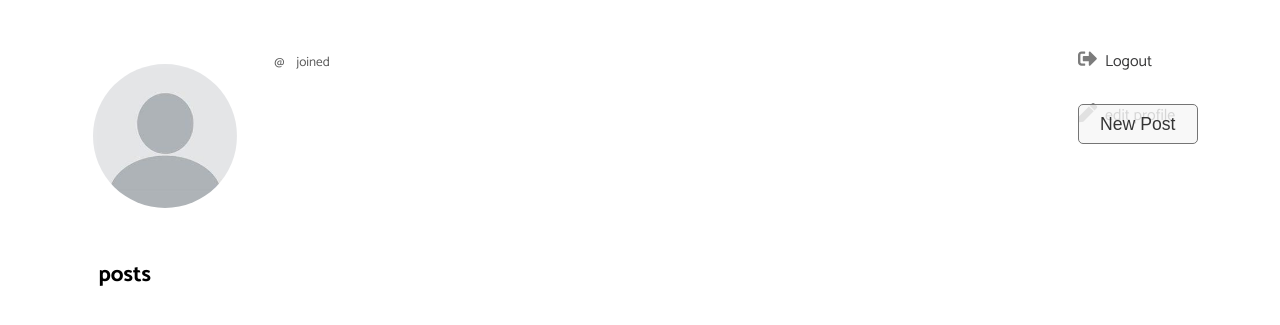
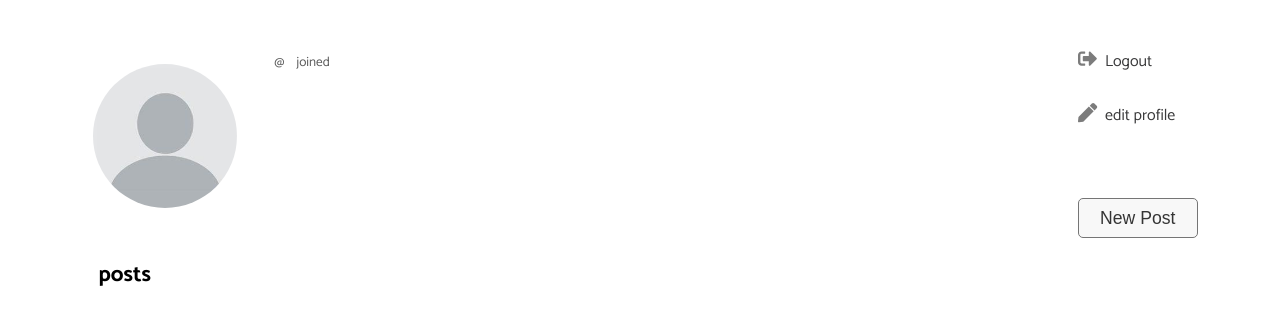
Before and after one commit to B-Anand18/Team_M5R, a Django app: template Django_Blog_App-main/blog_v2/Blog/templates/Blog/profile.html in a window 1280 px wide. Shown: the part 48-373 px from the top of the page. Run offline with Django 3.2, Linux system fonts and the light colour scheme; the template is opened without the code that fills it: values that come from a table or form of the project are taken from there, others are empty; data comes from the database, SQL or seed files in the repository; both versions use the stored data as it was after the commit; some libraries are stand-ins or nearby versions.

Commit message:
new vlog gap dediya

```diff
--- a/Django_Blog_App-main/blog_v2/Blog/templates/Blog/profile.html
+++ b/Django_Blog_App-main/blog_v2/Blog/templates/Blog/profile.html
@@ -43,7 +43,7 @@
                 {% if request.user == user %}
                 <a class="logout-btn" href="{% url 'logout' %}"><i class="fas fa-sign-out-alt profile-icon"></i>Logout </a><br>
                 <a class="edit-profile-btn" href="{% url 'profile_edit' %}"><i class="fas fa-pen profile-icon"></i>edit profile </a>
-                <a class="new-post" href="{% url 'new_post' %}"><button >New Post</button></a>
+                <a class="new-post" href="{% url 'new_post' %}"><button style="top:150px" >New Post</button></a>
                 {% endif %}
             </div> <!-- end buttons -->
 
```
Also changed, not shown: Django_Blog_App-main/blog_v2/db.sqlite3.
